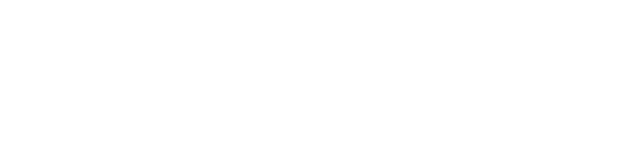
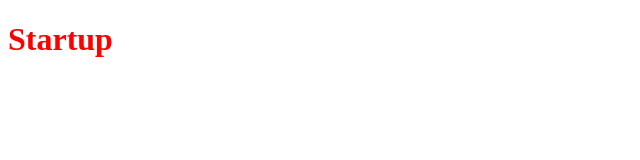
Before and after one commit to kuwood/landing_page_clone, a plain HTML site: page index.html in a window 1280 px wide. Shown: the whole page, without its empty margins (0-640 px from the left). Drawn offline with Linux system fonts and the light colour scheme.

Commit message:
Link css file

```diff
--- /dev/null
+++ b/css/style.css
@@ -0,0 +1,3 @@
+h1 {
+  color: red;
+}
--- a/index.html
+++ b/index.html
@@ -2,9 +2,10 @@
 <html lang="en">
 <head>
   <meta charset="UTF-8">
-  <title>Document</title>
+  <title>Startup</title>
+  <link href='css/style.css' rel='stylesheet'>
 </head>
 <body>
-
+  <h1>Startup</h1>
 </body>
 </html>
```
